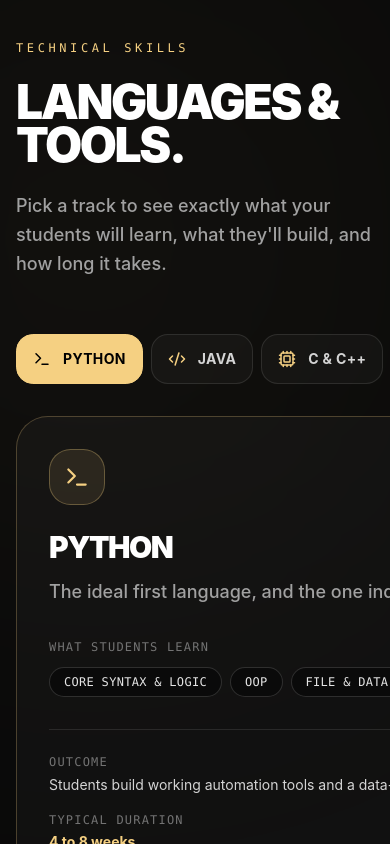
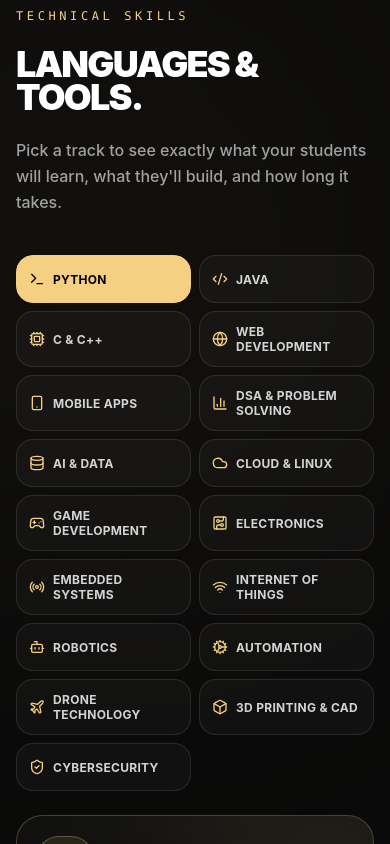
Before and after one commit to techgajana-digital-solutions/tech-gajana, a Next.js app: page /campus in a window 390 px wide. Shown: the part 1920-2764 px from the top of the page. Built offline with nearby package versions, Linux system fonts and the light colour scheme; no server answers.

Commit message:
updated mobile ui

```diff
--- a/app/campus/CampusPageClient.tsx
+++ b/app/campus/CampusPageClient.tsx
@@ -400,7 +400,7 @@ function TrackExplorer() {
     <div className="grid lg:grid-cols-12 gap-6 lg:gap-10">
       {/* Track picker */}
       <div className="lg:col-span-4">
-        <div className="flex lg:flex-col gap-2 overflow-x-auto lg:overflow-x-visible lg:overflow-y-auto lg:max-h-[640px] pb-2 lg:pb-0 lg:pr-2 -mx-4 px-4 lg:mx-0 lg:pl-0 [scrollbar-width:none] [&::-webkit-scrollbar]:hidden">
+        <div className="grid grid-cols-2 sm:grid-cols-3 lg:flex lg:flex-col gap-2 lg:overflow-y-auto lg:max-h-[640px] lg:pr-2">
           {techTracks.map((track) => {
             const Icon = track.icon
             const isActive = track.id === activeId
@@ -408,13 +408,13 @@ function TrackExplorer() {
               <button
                 key={track.id}
                 onClick={() => setActiveId(track.id)}
-                className={`flex items-center gap-3 px-4 py-3.5 rounded-xl border text-left whitespace-nowrap lg:whitespace-normal transition-all duration-300 flex-shrink-0 lg:flex-shrink ${isActive
+                className={`flex min-h-12 min-w-0 items-center gap-2 sm:gap-3 px-3 sm:px-4 py-3 rounded-xl border text-left transition-all duration-300 ${isActive
                   ? 'bg-[#f5d082] border-[#f5d082] text-black'
                   : 'bg-white/[0.03] border-white/10 text-neutral-300 hover:border-[#f5d082]/40 hover:bg-white/[0.06]'
                   }`}
               >
-                <Icon size={18} className={isActive ? 'text-black' : 'text-[#f5d082]'} />
-                <span className="font-bold text-sm uppercase tracking-wide">{track.name}</span>
+                <Icon size={16} className={`flex-shrink-0 sm:w-[18px] sm:h-[18px] ${isActive ? 'text-black' : 'text-[#f5d082]'}`} />
+                <span className="min-w-0 break-words text-xs sm:text-sm font-bold uppercase leading-tight tracking-wide lg:text-left">{track.name}</span>
               </button>
             )
           })}
@@ -428,7 +428,7 @@ function TrackExplorer() {
           initial={{ opacity: 0, y: 16 }}
           animate={{ opacity: 1, y: 0 }}
           transition={{ duration: 0.45, ease: [0.16, 1, 0.3, 1] }}
-          className="relative h-full p-8 md:p-12 rounded-[2rem] border border-[#f5d082]/25 bg-white/[0.03] overflow-hidden"
+          className="relative h-full p-5 sm:p-8 md:p-12 rounded-3xl sm:rounded-[2rem] border border-[#f5d082]/25 bg-white/[0.03] overflow-hidden"
         >
           <div className="pointer-events-none absolute -top-24 -right-24 w-72 h-72 rounded-full bg-[#f5d082]/10 blur-[100px]" />
 
@@ -437,10 +437,10 @@ function TrackExplorer() {
               <ActiveIcon size={26} className="text-[#f5d082]" />
             </div>
 
-            <h3 className="text-3xl md:text-5xl font-black uppercase tracking-tighter mb-3 text-white">
+            <h3 className="break-words text-2xl sm:text-3xl md:text-5xl font-black uppercase tracking-tighter mb-3 text-white">
               {active.name}
             </h3>
-            <p className="text-lg md:text-xl text-neutral-400 font-medium leading-relaxed mb-8 max-w-xl">
+            <p className="text-base sm:text-lg md:text-xl text-neutral-400 font-medium leading-relaxed mb-6 sm:mb-8 max-w-xl">
               {active.tagline}
             </p>
 
@@ -451,7 +451,7 @@ function TrackExplorer() {
               {active.topics.map((topic) => (
                 <span
                   key={topic}
-                  className="px-3.5 py-1.5 rounded-full border border-white/15 bg-black/40 text-xs font-mono uppercase tracking-wide text-neutral-200"
+                  className="max-w-full break-words px-3 py-1.5 rounded-full border border-white/15 bg-black/40 text-[10px] sm:text-xs font-mono uppercase tracking-wide text-neutral-200"
                 >
                   {topic}
                 </span>
@@ -1004,15 +1004,15 @@ export default function CampusForgePage() {
         </section>
 
         {/* 4. TECHNICAL TRACKS */}
-        <section id="programs" className="relative py-24 md:py-40 px-4 sm:px-6 lg:px-12 bg-[#0a0a0a] border-b border-white/10 overflow-hidden">
+        <section id="programs" className="relative py-16 sm:py-24 md:py-40 px-4 sm:px-6 lg:px-12 bg-[#0a0a0a] border-b border-white/10 overflow-hidden">
           <div className="pointer-events-none absolute top-0 right-0 w-[600px] h-[600px] bg-[#f5d082]/5 rounded-full blur-[180px]" />
           <div className="max-w-[1600px] mx-auto relative">
-            <Reveal className="mb-14 md:mb-20">
+            <Reveal className="mb-10 sm:mb-14 md:mb-20">
               <Eyebrow>technical skills</Eyebrow>
-              <h2 className="text-5xl sm:text-6xl md:text-7xl lg:text-8xl font-black uppercase tracking-tighter leading-[0.9] mb-6">
+              <h2 className="text-4xl sm:text-6xl md:text-7xl lg:text-8xl font-black uppercase tracking-tighter leading-[0.9] mb-6">
                 Languages & <br className="sm:hidden" />tools.
               </h2>
-              <p className="text-lg md:text-xl text-neutral-400 max-w-2xl font-medium leading-relaxed">
+              <p className="text-base sm:text-lg md:text-xl text-neutral-400 max-w-2xl font-medium leading-relaxed">
                 Pick a track to see exactly what your students will learn,
                 what they'll build, and how long it takes.
               </p>
```
Also changed, not shown: 1 other file (tests, documents, lock files or other folders).
